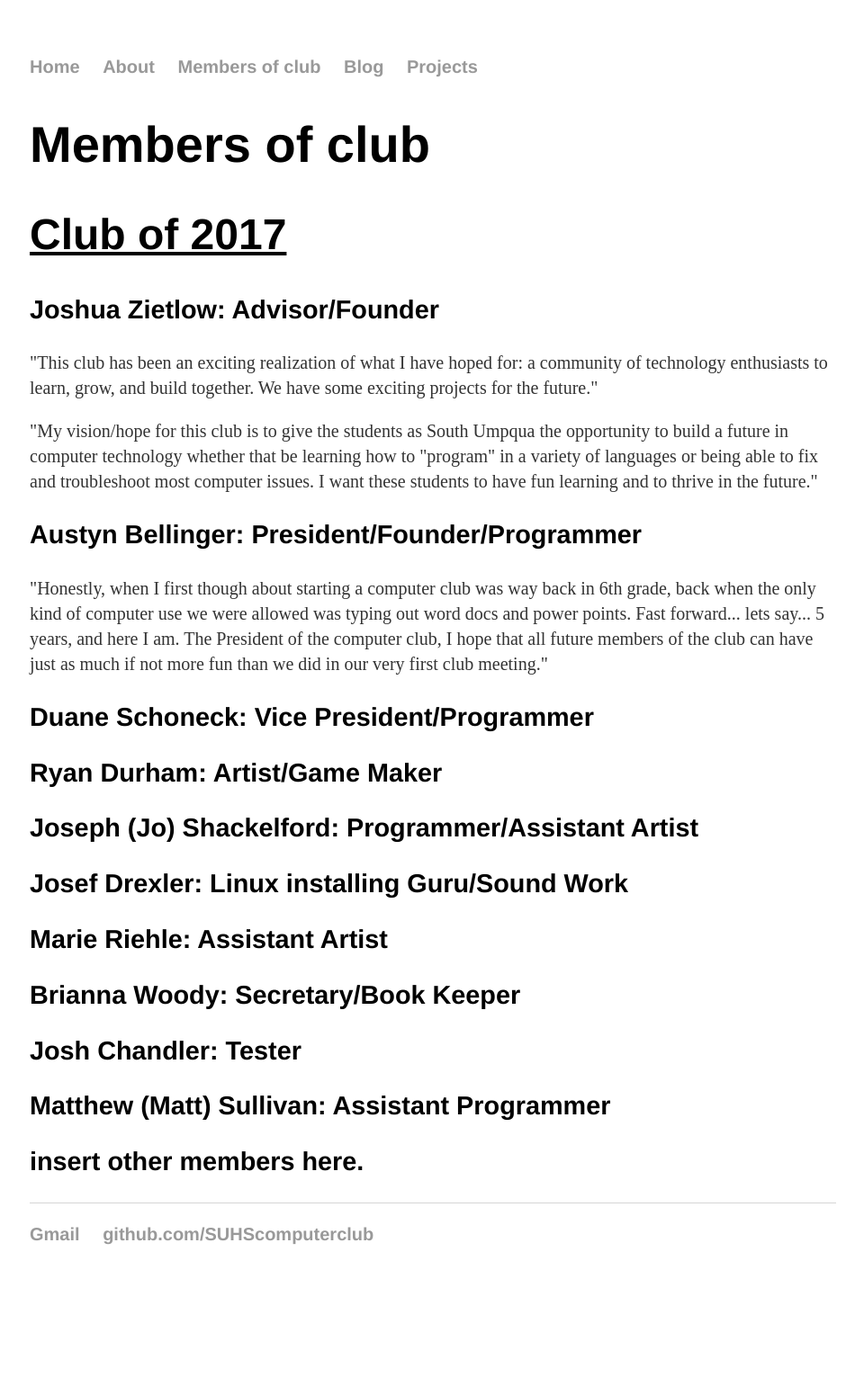
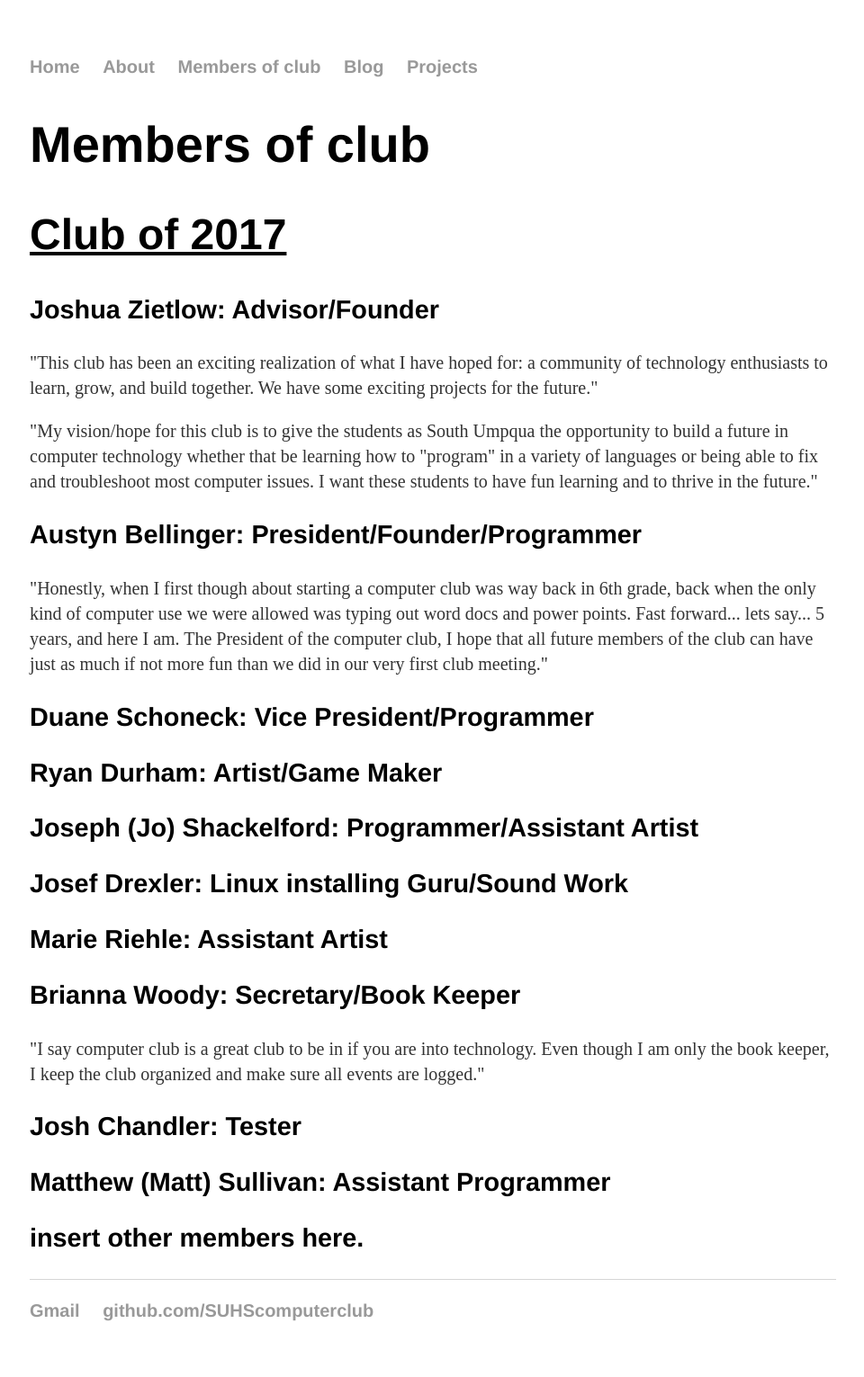
Before and after one commit to SUHScomputerclub/SUHScomputerclub.github.io, a Jekyll site: the page built from club-members/index.html, in a window 1280 px wide. Shown: the whole page at 90% size, without its empty margins (159-1119 px from the left). Built offline with Jekyll 4.4.1, drawn with Linux system fonts in a browser that asks for light colours; before the commit the page ends 1446 px from its top, so only the background shows below that.

Commit message:
bri's note

```diff
--- a/club-members/index.html
+++ b/club-members/index.html
@@ -38,7 +38,7 @@ title: Members of club
 
 	<h3>Brianna Woody: Secretary/Book Keeper</h3>
 
-
+	<p>"I say computer club is a great club to be in if you are into technology. Even though I am only the book keeper, I keep the club organized and make sure all events are logged."</p>
 
 	<h3>Josh Chandler: Tester</h3>
 
```
